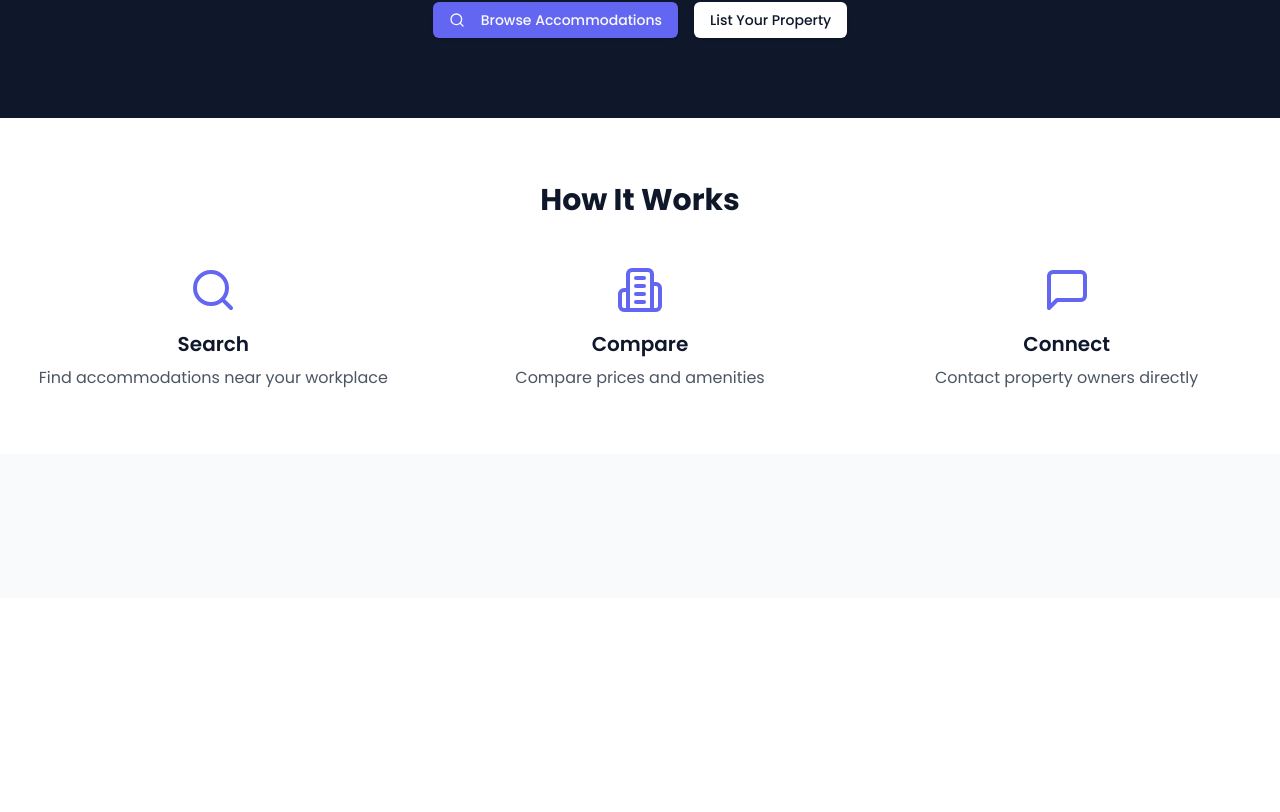
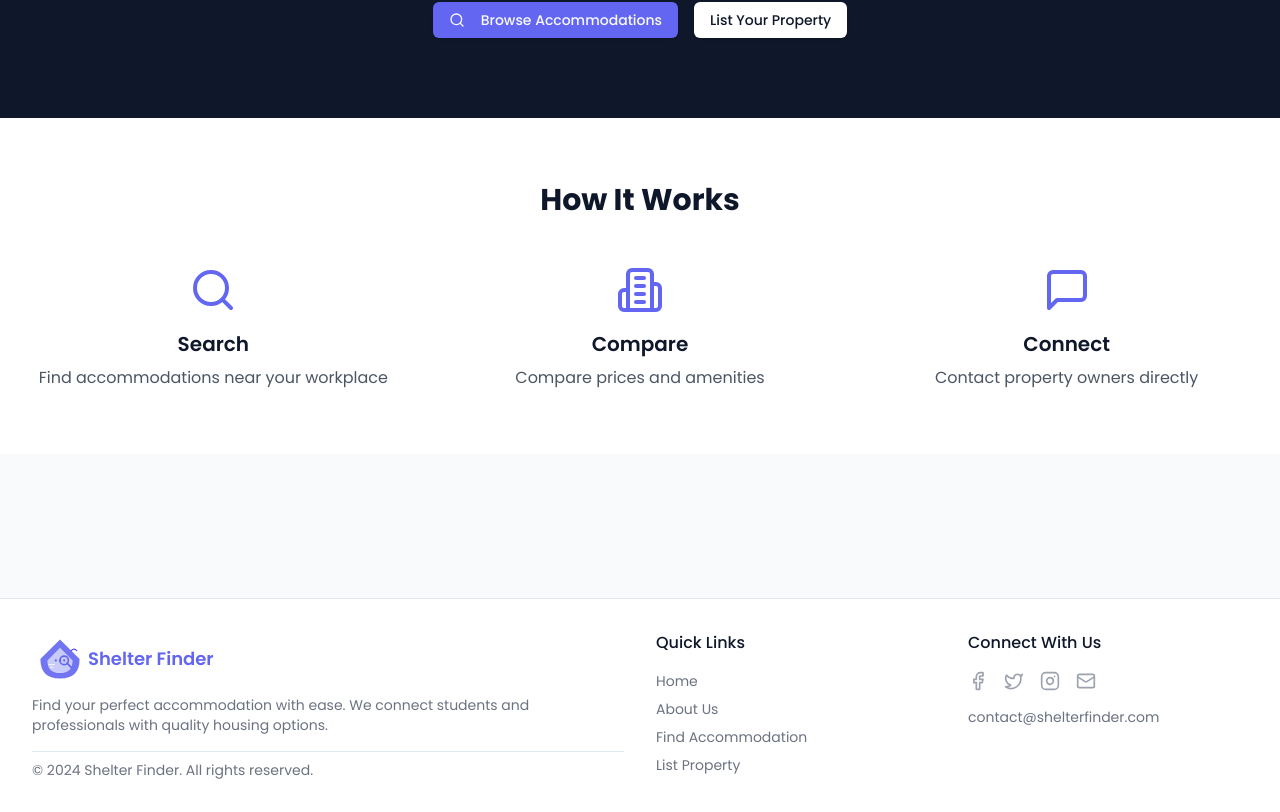
Before and after one commit to abu-9948/shelter-frontend, a React (Create React App) app: page / in a window 1280 px wide. Shown: the part 267-1079 px from the top of the page. Before the commit the page ends 865 px from the top, so only its background shows below. Built offline with nearby package versions, Linux system fonts and the light colour scheme.

Commit message:
Added Footer

```diff
--- a/src/App.js
+++ b/src/App.js
@@ -14,6 +14,7 @@ import EditAccommodation from './pages/EditAccommodation';
 import AccommodationsPage from './pages/AccommodationsPage';
 import AboutPage from './pages/AboutPage';
 import AccommodationDetails from './pages/AccommodationDetails';
+import Footer from './components/Footer';
 
 const NotFound = () => {
   useEffect(() => {
@@ -96,6 +97,7 @@ function App() {
               <Route path="*" element={<NotFound />} />
             </Routes>
           </main>
+          <Footer />
         </div>
       </Router>
     </AuthProvider>
--- /dev/null
+++ b/src/components/Footer.js
@@ -0,0 +1,63 @@
+import React from 'react';
+import { Link } from 'react-router-dom';
+import { Facebook, Twitter, Instagram, Mail } from 'lucide-react';
+
+const Footer = () => {
+    return (
+        <footer className="bg-white border-t">
+            <div className="max-w-7xl mx-auto px-4 sm:px-6 lg:px-8 py-8">
+                <div className="grid grid-cols-1 md:grid-cols-4 gap-8">
+                    <div className="col-span-1 md:col-span-2">
+                        <Link to="/" className="flex items-center justify-start">
+                            <img
+                                src="/favicon.svg"
+                                alt="Google"
+                                className="h-14"
+                            />
+                            <h1 className="text-lg font-semibold text-[#6366F1]">Shelter Finder</h1>
+                        </Link>
+                        <p className="mt-2 text-sm text-gray-500">
+                            Find your perfect accommodation with ease. We connect students and professionals
+                            with quality housing options.
+                        </p>
+
+                        <div className="mt-4 pt-2 border-t text-sm text-start text-gray-500">
+                            <p>© {new Date().getFullYear()} Shelter Finder. All rights reserved.</p>
+                        </div>
+                    </div>
+
+                    <div>
+                        <h3 className="font-medium mb-4">Quick Links</h3>
+                        <ul className="space-y-2 text-sm text-gray-500">
+                            <li><Link to="/" className="hover:text-[#6366F1]">Home</Link></li>
+                            <li><Link to="/about" className="hover:text-[#6366F1]">About Us</Link></li>
+                            <li><Link to="/accommodations" className="hover:text-[#6366F1]">Find Accommodation</Link></li>
+                            <li><Link to="/post-accommodation" className="hover:text-[#6366F1]">List Property</Link></li>
+                        </ul>
+                    </div>
+
+                    <div>
+                        <h3 className="font-medium mb-4">Connect With Us</h3>
+                        <div className="flex space-x-4 mb-4">
+                            <a href="#" className="text-gray-400 hover:text-[#6366F1]">
+                                <Facebook size={20} />
+                            </a>
+                            <a href="#" className="text-gray-400 hover:text-[#6366F1]">
+                                <Twitter size={20} />
+                            </a>
+                            <a href="#" className="text-gray-400 hover:text-[#6366F1]">
+                                <Instagram size={20} />
+                            </a>
+                            <a href="mailto:contact@shelterfinder.com" className="text-gray-400 hover:text-[#6366F1]">
+                                <Mail size={20} />
+                            </a>
+                        </div>
+                        <p className="text-sm text-gray-500">contact@shelterfinder.com</p>
+                    </div>
+                </div>
+            </div>
+        </footer>
+    );
+};
+
+export default Footer;
```
